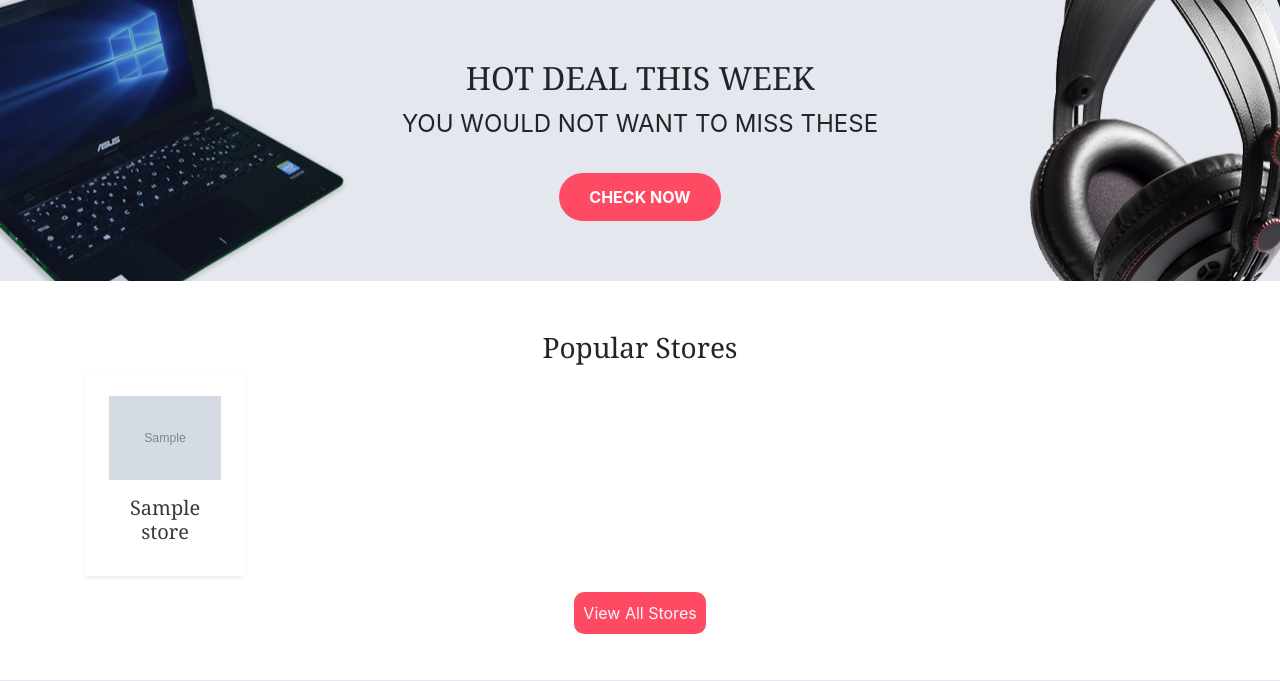
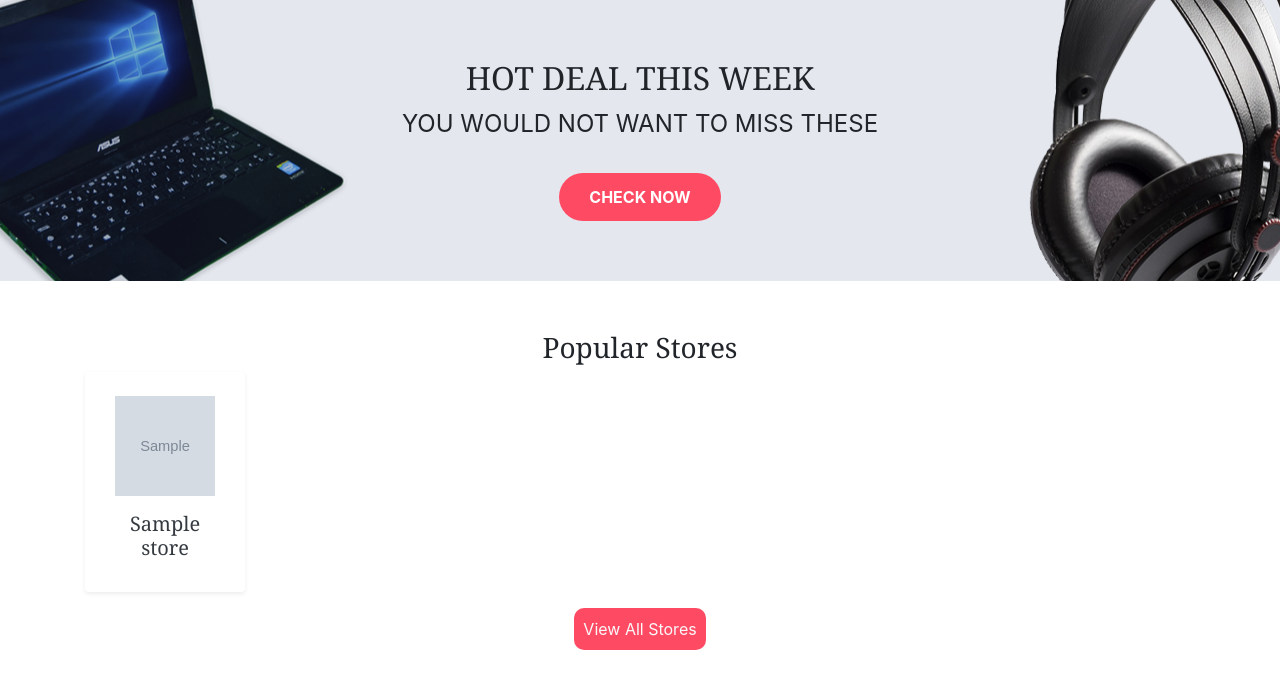
Before and after one commit to ayushkr459/AdsAdora, a PHP site: page / in a window 1280 px wide. Shown: the part 1119-1800 px from the top of the page. Run offline with PHP 8.4, Linux system fonts and the light colour scheme; tables that the repository leaves empty or names only in its code hold one stand-in row (values such as "Sample post"); grey boxes marked "Sample" are stand-in pictures; some libraries are stand-ins or nearby versions.

Commit message:
Store Image Fixed

```diff
--- a/template/_store.php
+++ b/template/_store.php
@@ -25,7 +25,7 @@ include('template/_dbconnect.php');
         <div class="col-md-2 col-xs-6">
           <div class="card rounded shadow-sm border-0">
             <div class="card-body p-4">
-              <a href="'.$url.'" name="query"><img src="admin/image/' . $store_img . '" alt="'.$store_img.'" class="d-block mx-auto mb-3 img-fluid" width="300" height="100"></a>
+              <a href="'.$url.'" name="query"><img src="admin/image/' . $store_img . '" alt="'.$store_img.'" class="d-block mx-auto mb-3" width="100" height="100"></a>
               <h5 class="text-center"> <a href="'.$url.'" name="query" class="text-dark">' . $store_name . '</a></h5>
             </div>
           </div>
--- a/template/_stores-store.php
+++ b/template/_stores-store.php
@@ -16,7 +16,7 @@
         <div class="col-md-2 col-xs-6">
           <div class="card rounded shadow-sm border-0">
             <div class="card-body p-4">
-              <a href="'.$url.'" name="query"><img src="admin/image/' . $store_img . '" alt="' . $store_img . '" class="d-block mx-auto mb-3 img-fluid" width="300" height="300"></a>
+              <a href="'.$url.'" name="query"><img src="admin/image/' . $store_img . '" alt="' . $store_img . '" class="d-block mx-auto mb-3" width="100" height="100"></a>
               <h5 class="text-center"> <a href="'.$url.'" name="query" class="text-dark">' . $store_name . '</a></h5>
             </div>
           </div>
```
